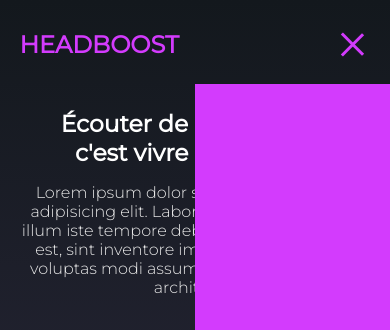
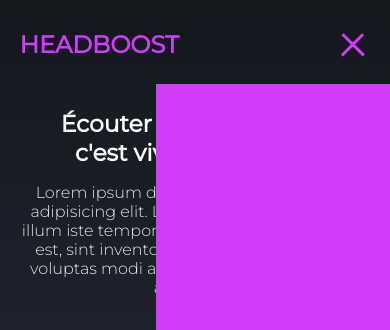
Before and after one commit to ga101989/tp2webgroupe3, a plain HTML site: page index.html in a window 390 px wide. Both pictures are taken after a click on the element 355 px from the left and 44 px from the top of the page. Shown: the top 330 px of the page. Drawn offline with Linux system fonts and the light colour scheme.

Commit message:
fix menu

```diff
--- a/index.css
+++ b/index.css
@@ -233,7 +233,7 @@
     }
 
     .sidebars.open div:nth-child(1) {
-        transform: rotate(45deg) translate(5px, 10px);
+        transform: rotate(45deg) translate(6px, 10px);
     }
 
     .sidebars.open div:nth-child(2) {
@@ -253,7 +253,7 @@
         position: absolute;
         top: 10%;
         right: 0;
-        width: 50%;
+        width: 60%;
         height: 100vh;
         z-index: 1000;
     }
--- a/index.js
+++ b/index.js
@@ -7,8 +7,17 @@
 
     if (sidebar) {
         sidebar.addEventListener('click', function() {
+            event.stopPropagation();
             sidebar.classList.toggle('open');
             sidebarOpen.classList.toggle('open');
         });
     }
+
+    document.addEventListener('click', function(event) {
+        if (!sidebarOpen.contains(event.target)) {
+            sidebar.classList.remove('open');
+            sidebarOpen.classList.remove('open');
+        }
+    });
+
 });
```
